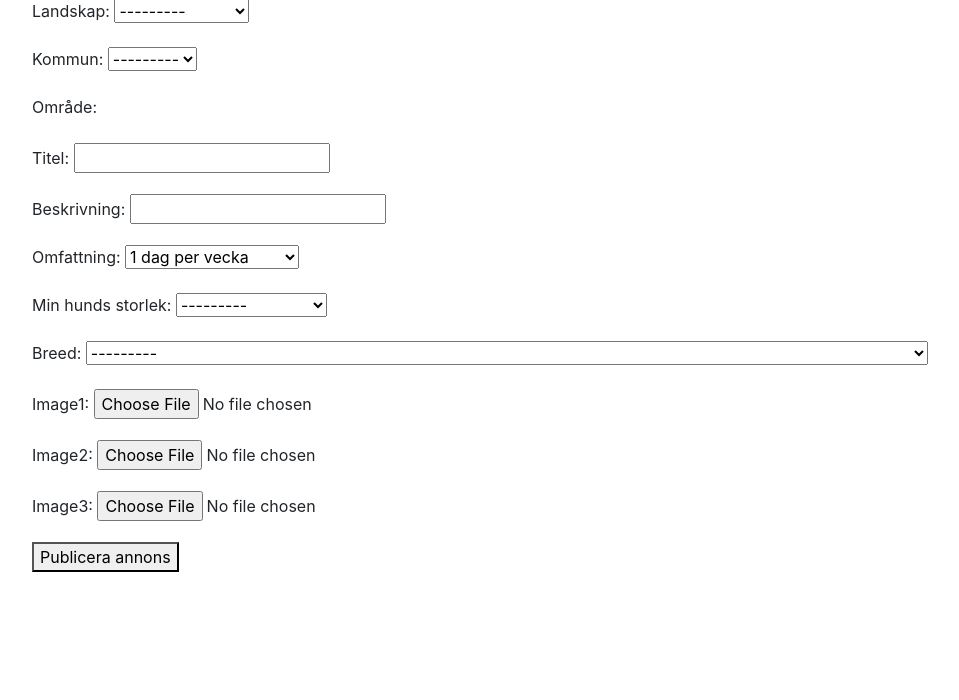
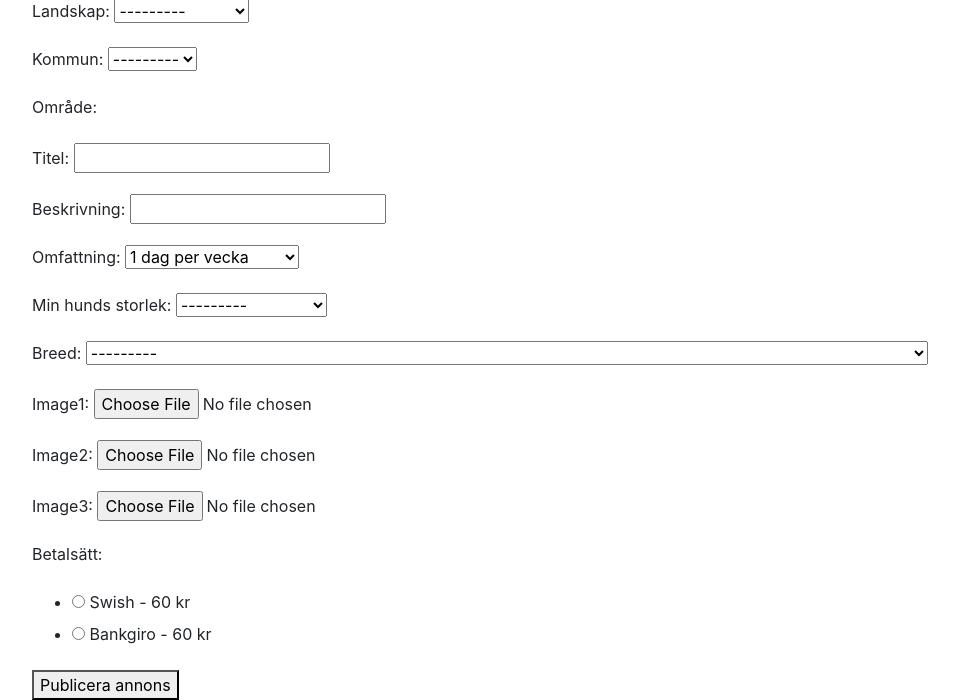
Before and after one commit to minifisk/kontorshund, a Django app: page /add/take-my-dog in a window 1280 px wide. Shown: the part 136-836 px from the top of the page, without its empty margins (53-1012 px from the left). Before the commit the page ends 708 px from the top, so only its background shows below. Run offline with Django 3.2, Linux system fonts and the light colour scheme; data comes from the database, SQL or seed files in the repository; some libraries are stand-ins or nearby versions.

Commit message:
Integrating payment type option in ad model and form

```diff
--- a/core/forms.py
+++ b/core/forms.py
@@ -1,10 +1,21 @@
 from django import forms
+from django.conf import settings
+
+from kontorshund.settings import PRICE_BANKGIRO
+from kontorshund.settings import PRICE_SWISH
+
+
 from .models import Advertisement, Municipality, Area, DogBreeds
 
 from dal import autocomplete
 
 
+
+
 class NewAdTakeMyDogForm(forms.ModelForm):
+
+    CHOICES = [('S',f'Swish - {PRICE_SWISH}'),('B',f'Bankgiro - {PRICE_BANKGIRO}')]
+    payment_type = forms.CharField(label='Betalsätt', widget=forms.RadioSelect(choices=CHOICES))
 
     breed = forms.ModelChoiceField(
         queryset=DogBreeds.objects.all(),
@@ -13,7 +24,7 @@
 
     class Meta:
         model = Advertisement
-        fields = ('province', 'municipality', 'area', 'title', 'description', 'days_per_week', 'size_offered', 'breed', 'image1', 'image2', 'image3')
+        fields = ('province', 'municipality', 'area', 'title', 'description', 'days_per_week', 'size_offered', 'breed', 'image1', 'image2', 'image3', 'payment_type')
 
     def __init__(self, *args, **kwargs):
         super(NewAdTakeMyDogForm, self).__init__(*args, **kwargs)
--- a/core/models.py
+++ b/core/models.py
@@ -44,9 +44,11 @@
 
 class Advertisement(SoftDeleteModel, TimeStampedModel):
 
-
-    # Payment status
-    is_published = models.BooleanField(default=False, null=True)
+    # Foreign keys
+    author = models.ForeignKey(User, on_delete=models.CASCADE)
+    province = models.ForeignKey(Province, on_delete=models.CASCADE, verbose_name='Landskap')
+    municipality = models.ForeignKey(Municipality, on_delete=models.CASCADE, verbose_name='Kommun')
+    area = models.ForeignKey(Area, on_delete=models.CASCADE, null=True, verbose_name='Område')
 
     # Choices declaration
     DAYS_PER_WEEK_CHOICES = (
@@ -57,11 +59,17 @@
         ("1-5", "1-5 dagar per vecka"),
     )
 
-    # Foreign keys
-    author = models.ForeignKey(User, on_delete=models.CASCADE)
-    province = models.ForeignKey(Province, on_delete=models.CASCADE, verbose_name='Landskap')
-    municipality = models.ForeignKey(Municipality, on_delete=models.CASCADE, verbose_name='Kommun')
-    area = models.ForeignKey(Area, on_delete=models.CASCADE, null=True, verbose_name='Område')
+    # Choices declaration
+    PAYMENT_CHOICES = (
+        ("S", "Swish"),
+        ("B", "Bankgiro"),
+    )
+
+
+    # Payment status
+    is_published = models.BooleanField(default=False, null=True)
+    payment_type = models.CharField(max_length=1, choices=PAYMENT_CHOICES, default=1, verbose_name='Betalningsmetod', null=True)
+
 
     # Type of Ad (Offering own dog or requesting a dog)
     is_offering_own_dog = models.BooleanField()
--- a/core/views.py
+++ b/core/views.py
@@ -104,13 +104,17 @@
 class NewAdTakeMyDog(CreateView):
     model = Advertisement
     form_class = NewAdTakeMyDogForm
+    success_url = reverse_lazy('view_ads_take_my_dog')
     template_name = 'core/advertisement_form_take.html'
 
     def form_valid(self, form):
         form.instance.author = self.request.user
         form.instance.is_offering_own_dog = True
+        form.instance.is_published = False
         response = super().form_valid(form)
         pk = form.instance.pk
+
+        print(form.instance.payment_type)
 
         # Set the success_url to lead to the new ad
         #success_url = reverse_lazy('view_ads_take_my_dog')
--- a/kontorshund/settings.py
+++ b/kontorshund/settings.py
@@ -1,5 +1,10 @@
 import os
 from pathlib import Path
+
+
+PRICE_SWISH = '60 kr'
+PRICE_BANKGIRO = '60 kr'
+
 
 # Build paths inside the project like this: BASE_DIR / 'subdir'.
 BASE_DIR = Path(__file__).resolve().parent.parent
--- a/templates/core/advertisement_form_take.html
+++ b/templates/core/advertisement_form_take.html
@@ -19,6 +19,7 @@
     <table>
       {{ form.as_p }}
     </table>
+
 
     <button type="submit">Publicera annons</button>
 
```
Also changed, not shown: core/migrations/0018_advertisement_payment_type.py (added), core/migrations/0019_alter_advertisement_payment_type.py (added).
